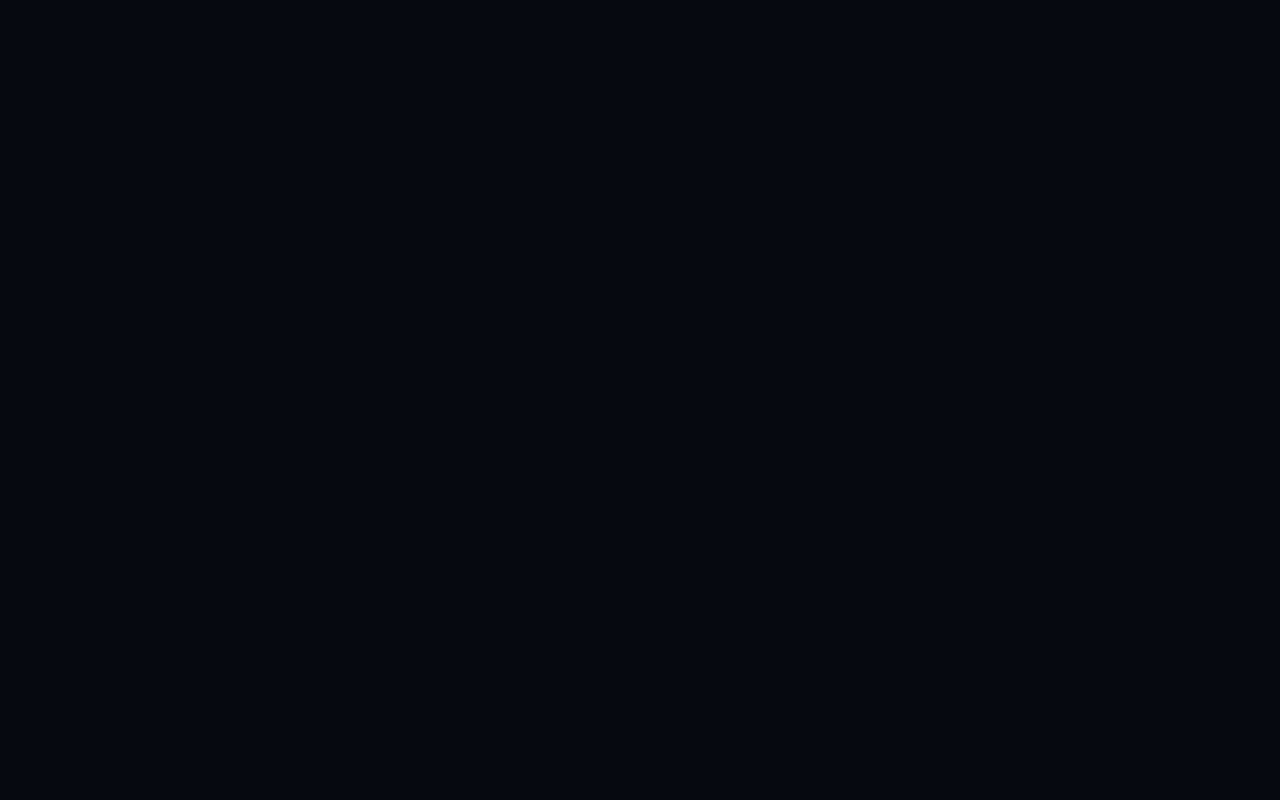
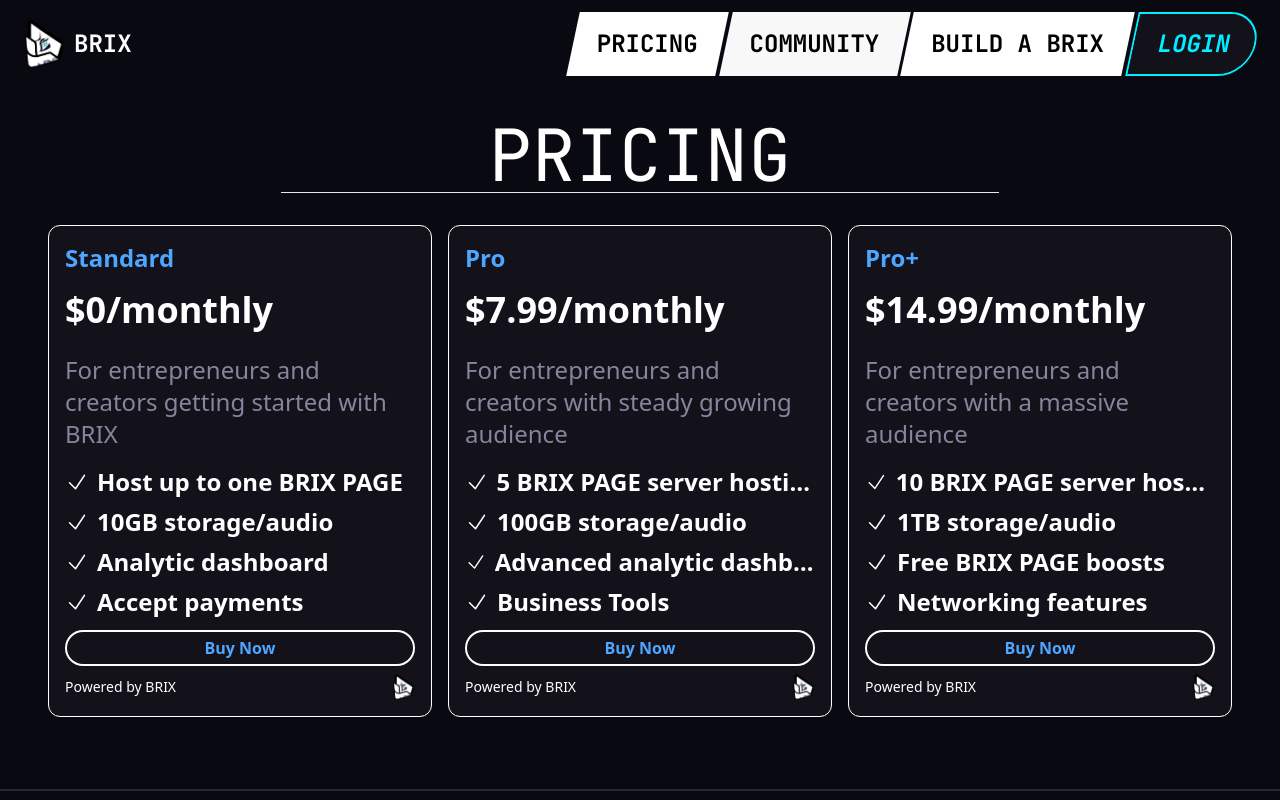
Before and after one commit to fundedbull/project-b, a Next.js app: page /pricing in a window 1280 px wide. Shown: the top 800 px of the page. Built offline with nearby package versions, Linux system fonts and the light colour scheme.

Commit message:
Added pricing page route

```diff
--- a/src/app/pricing/page.tsx
+++ b/src/app/pricing/page.tsx
@@ -1,3 +1,66 @@
-export default function Pricing () {
-    return <div></div>
+import PriceCard from "../../components/ui/PriceCard";
+import Footer from "../../components/ui/Footer";
+import Navbar from "../../components/ui/Navbar";
+import { Inter } from "next/font/google";
+import { JetBrains_Mono } from "next/font/google";
+
+const inter = Inter({ subsets: ["latin"] });
+const jetBrainsMono = JetBrains_Mono({
+  subsets: ["latin"],
+  weight: ["400", "500", "600"],
+});
+
+export default function Pricing() {
+  return (
+    <div className="flex flex-col gap-8">
+      <Navbar />
+      <h1
+        className={`${jetBrainsMono.className} text-7xl border-b px-52 self-center`}
+      >
+        PRICING
+      </h1>
+      <div className="flex flex-row gap-4 self-center">
+        <PriceCard
+          tier="Standard"
+          summary="For entrepreneurs and creators getting started with BRIX"
+          perks={[
+            "Host up to one BRIX PAGE",
+            "10GB storage/audio",
+            "Analytic dashboard",
+            "Accept payments",
+          ]}
+          price="0"
+          unlocked={true}
+          redirect=""
+        ></PriceCard>
+        <PriceCard
+          tier="Pro"
+          summary="For entrepreneurs and creators with steady growing audience"
+          perks={[
+            "5 BRIX PAGE server hosting",
+            "100GB storage/audio",
+            "Advanced analytic dashboard",
+            "Business Tools",
+          ]}
+          price="7.99"
+          unlocked={true}
+          redirect=""
+        ></PriceCard>
+        <PriceCard
+          tier="Pro+"
+          summary="For entrepreneurs and creators with a massive audience"
+          perks={[
+            "10 BRIX PAGE server hosting",
+            "1TB storage/audio",
+            "Free BRIX PAGE boosts",
+            "Networking features",
+          ]}
+          price="14.99"
+          unlocked={true}
+          redirect=""
+        ></PriceCard>
+      </div>
+      <Footer />
+    </div>
+  );
 }
--- /dev/null
+++ b/src/components/ui/PriceCard.tsx
@@ -0,0 +1,104 @@
+/* eslint-disable jsx-a11y/anchor-is-valid */
+import Link from "next/link";
+import { FC } from "react";
+import Image from "next/image";
+import brix_logo from "/public/brix_logo.png";
+// eslint-disable-next-line import/no-unresolved
+
+// eslint-disable-next-line import/no-unresolved
+
+interface Props {
+  tier: string;
+  summary: string;
+  perks: string[];
+  price: string;
+  unlocked: boolean;
+  redirect: string;
+}
+
+const CoachCard: FC<Props> = ({
+  tier,
+  summary,
+  perks,
+  price,
+  unlocked,
+  redirect,
+}) => {
+  return (
+    <article className="relative flex h-fit min-w-80 w-80 flex-col rounded-xl border border-white bg-neutral-800 p-4 text-left text-white before:absolute before:-inset-0 before:-z-10 before:block before:bg-gradient-to-r before:blur md:min-w-96">
+      <div className="flex w-full justify-between">
+        <div className="flex flex-col">
+          <h2 className="text-left text-2xl font-semibold text-blue">{tier}</h2>
+          {/* <div className="text-4xl font-bold">{coachName}</div> */}
+        </div>
+      </div>
+
+      <div className="flex items-baseline justify-between pb-4 pt-4">
+        {/* {+price !== 0 ? (
+          <p className="text-2xl font-medium text-neutral-500 line-through">
+            ${+price * 2}
+          </p>
+        ) : (
+          <p className="text-2xl font-medium text-neutral-500">Limited Time</p>
+        )} */}
+        <p className="text-4xl font-bold">${price}/monthly</p>
+      </div>
+
+      <h3 className="pt-2 mb-2 text-2xl text-neutral-500">{summary}</h3>
+      <ul className="pt-2 pb-3 w-full space-y-2 text-2xl font-semibold *:flex *:items-center *:gap-2">
+        {perks.map((perk, idx) => (
+          <li key={idx}>
+            <svg
+              xmlns="http://www.w3.org/2000/svg"
+              fill="none"
+              viewBox="0 0 24 24"
+              strokeWidth="1.5"
+              className="size-6 rounded bg-gradient-to-r stroke-white"
+            >
+              <path
+                strokeLinecap="round"
+                strokeLinejoin="round"
+                d="m4.5 12.75 6 6 9-13.5"
+              />
+            </svg>
+            <p className="truncate">{perk}</p>
+          </li>
+        ))}
+      </ul>
+      {/* <div className="flex items-baseline justify-between pb-4 pt-4">
+        {+price !== 0 ? (
+          <p className="text-2xl font-medium text-neutral-500 line-through">
+            ${+price * 2}
+          </p>
+        ) : (
+          <p className="text-2xl font-medium text-neutral-500">Limited Time</p>
+        )}
+        <p className="text-4xl font-bold">${price} USD</p>
+      </div> */}
+
+      {unlocked && (
+        <Link
+          href={redirect}
+          className="relative h-fit p-[2px] transition duration-300 ease-in-out before:absolute before:-inset-0 before:block before:rounded-full before:bg-gradient-to-r before:from-white before:to-white hover:scale-105 hover:cursor-pointer"
+        >
+          <p className="relative rounded-full bg-neutral-800 px-2 py-1 text-center font-bold text-blue">
+            Buy Now
+          </p>
+        </Link>
+      )}
+
+      <div className="flex items-center justify-between pt-2">
+        <p className="text-sm text-white">Powered by BRIX</p>
+        <Image
+          className="self-center"
+          width="22"
+          height="22"
+          src={brix_logo}
+          alt="Logo"
+        />
+      </div>
+    </article>
+  );
+};
+
+export default CoachCard;
```
